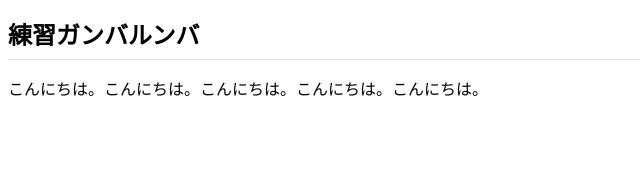
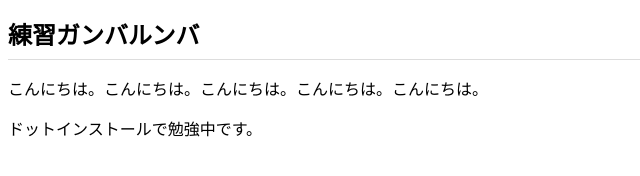
Before and after one commit to beberime/dotinstall.github.io, a plain HTML site: page index.html in a window 1280 px wide. Shown: the whole page, without its empty margins (0-640 px from the left). Drawn offline with Linux system fonts and the light colour scheme.

Commit message:
Add files via upload

```diff
--- a/index.html
+++ b/index.html
@@ -10,6 +10,7 @@
 <body>
 <h1>練習ガンバルンバ</h1>
 <p>こんにちは。こんにちは。こんにちは。こんにちは。こんにちは。</p>
+<p>ドットインストールで勉強中です。</p>
 
 </body>
 </html>
```
